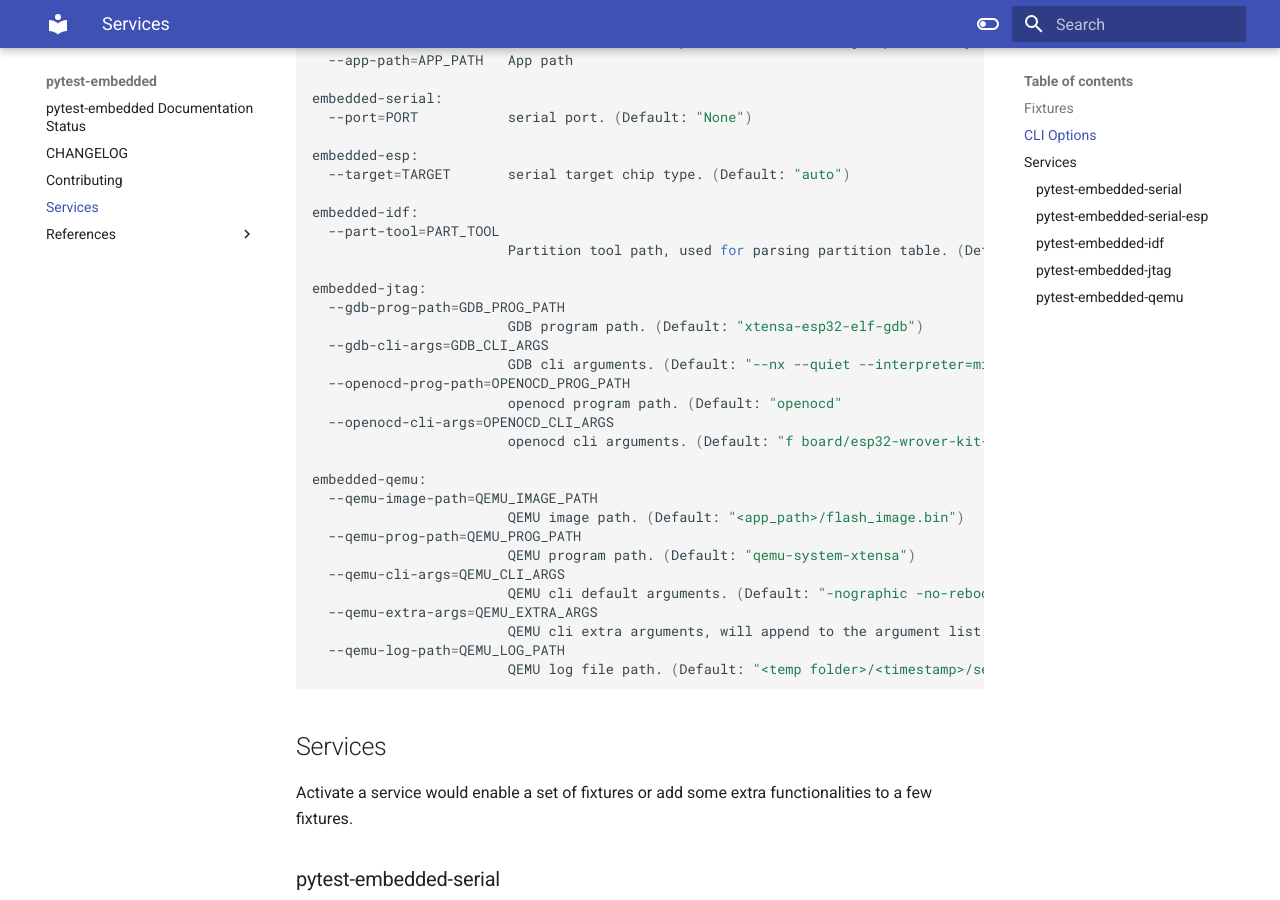
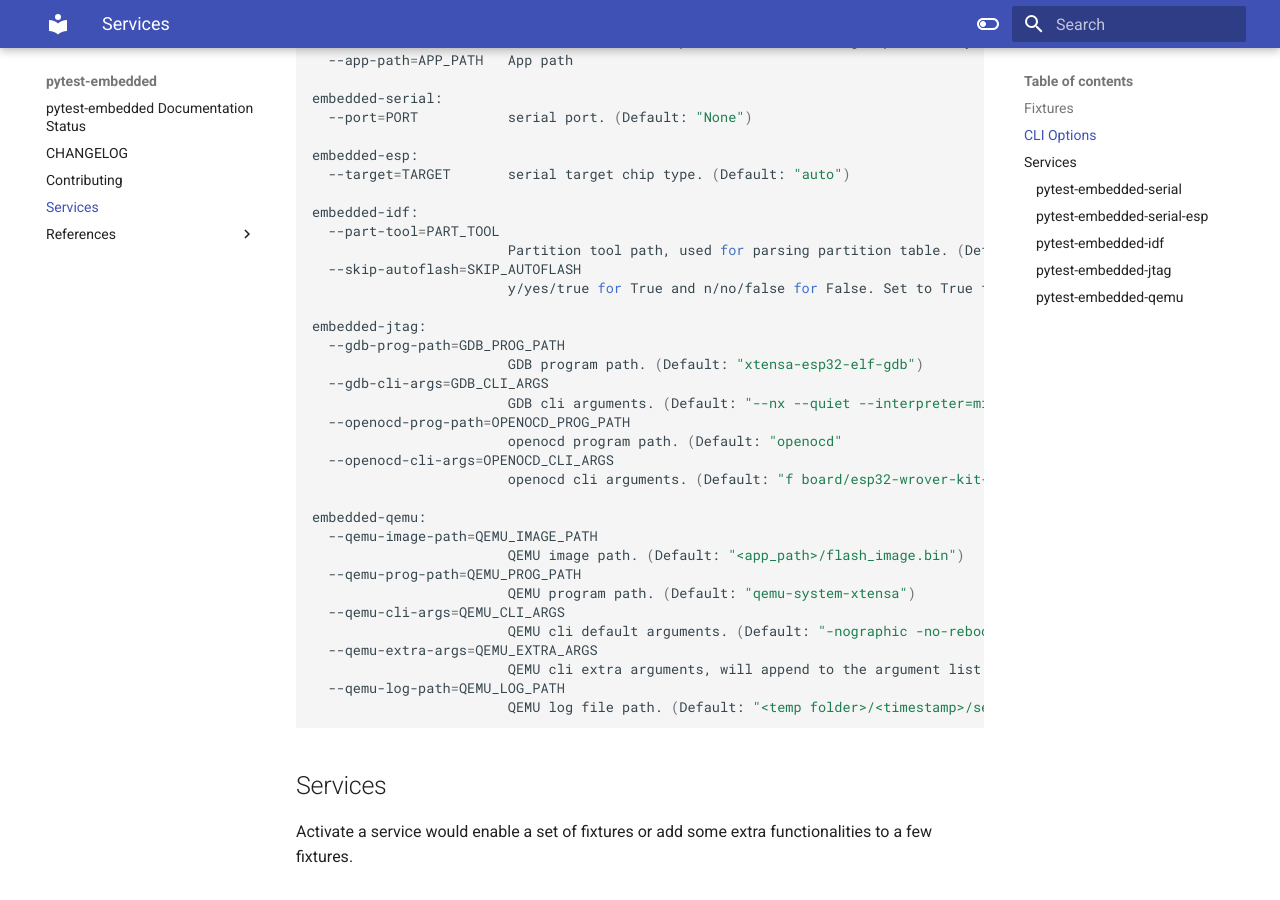
Before and after one commit to espressif/pytest-embedded, an MkDocs documentation site: the page built from docs/services.md, in a window 1280 px wide and 900 px high, scrolled down 1533 px. Built offline with MkDocs 1.6.1 and Material for MkDocs 9.7.7, drawn with Linux system fonts in a browser that asks for light colours.

Commit message:
docs: add bool value option `--skip-autoflash`

````diff
--- a/README.md
+++ b/README.md
@@ -98,6 +98,8 @@
 
 All the CLI options support parametrizing via `indirect=True`. Parametrizing is a feature provided by `pytest`, please refer to [Parametrizing tests](https://docs.pytest.org/en/latest/example/parametrize.html) for its documentation.
 
+In order to support multi DUT and parametrizing, we use string to represent bool value. "y/yes/true" for `True` and "n/no/false" for `False`, case-insensitive.
+
 !!! example
 
     ```python
--- a/docs/services.md
+++ b/docs/services.md
@@ -84,6 +84,8 @@
 embedded-idf:
   --part-tool=PART_TOOL
                         Partition tool path, used for parsing partition table. (Default: "$IDF_PATH/components/partition_table/gen_esp32part.py"
+  --skip-autoflash=SKIP_AUTOFLASH
+                        y/yes/true for True and n/no/false for False. Set to True to disable auto flash. (Default: False)
 
 embedded-jtag:
   --gdb-prog-path=GDB_PROG_PATH
````
